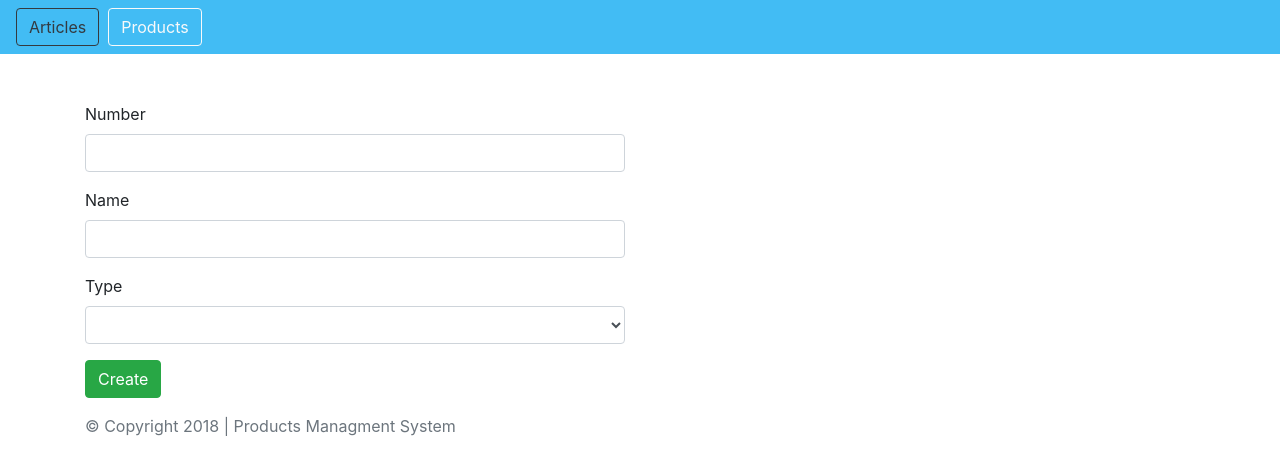
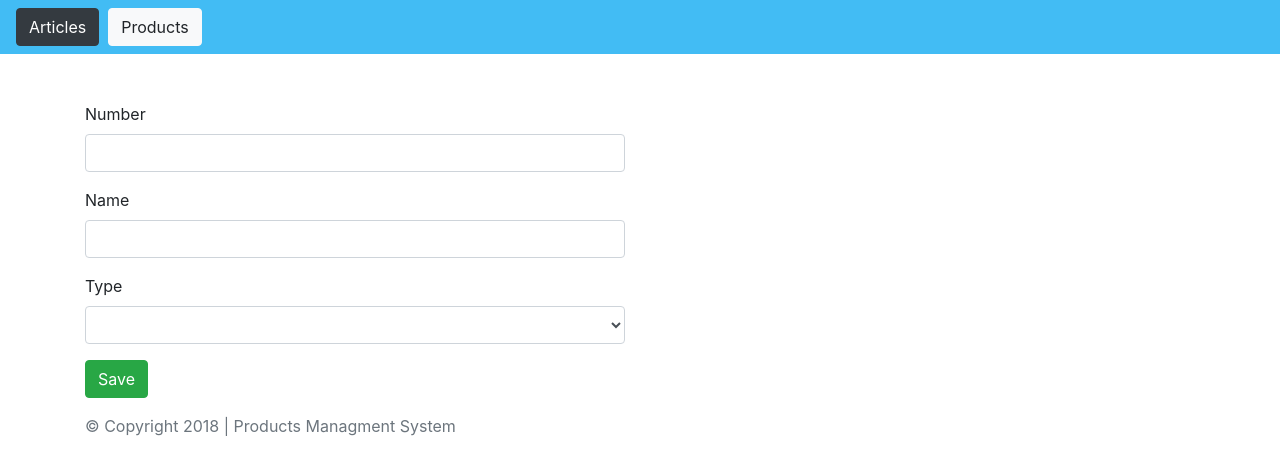
Before and after one commit to imanRagab/simple-product-system, an Angular app in the folder client/: page /articles/update/1 in a window 1280 px wide. Shown: the top 474 px of the page. Built offline with nearby package versions, Linux system fonts and the light colour scheme; no server answers.

Commit message:
modify UI

```diff
--- a/client/src/app/app.component.html
+++ b/client/src/app/app.component.html
@@ -2,10 +2,10 @@
   <!-- Navbar content -->
   <ul class="navbar-nav bd-navbar-nav flex-row">
       <li class="nav-item active">
-        <button class="btn btn-outline-dark" routerLink="articles">Articles</button>
+        <button class="btn btn-dark" routerLink="articles">Articles</button>
       </li>&nbsp;&nbsp;
       <li class="nav-item active">
-          <button class="btn btn-outline-light" routerLink="products">Products</button>
+          <button class="btn btn-light" routerLink="products">Products</button>
       </li>
   </ul>
 </nav>
--- a/client/src/app/article/update/update.component.html
+++ b/client/src/app/article/update/update.component.html
@@ -20,7 +20,7 @@
             </select>
           </div>
           <div class="form-group">
-            <button type="submit" class="btn btn-success">Create</button>
+            <button type="submit" class="btn btn-success">Save</button>
           </div>
 
         </form>
```
